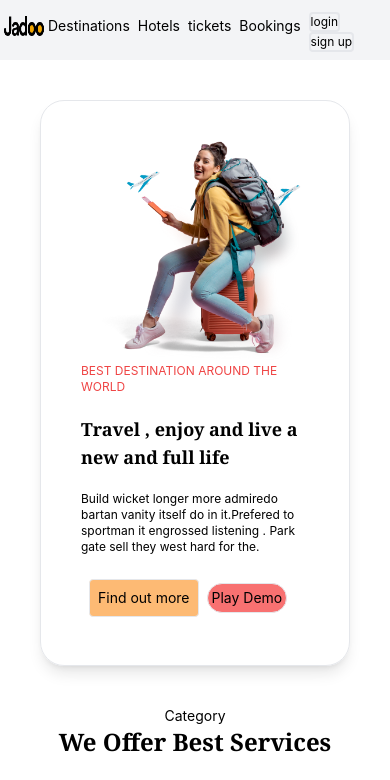
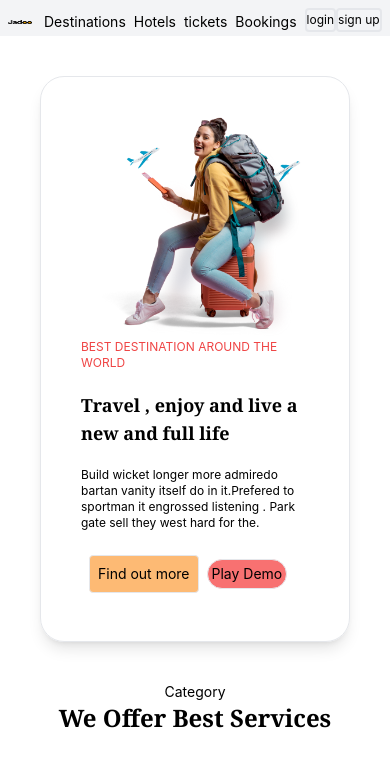
Before and after one commit to masifafghan/TourBooking, a React (Create React App) app: page / in a window 390 px wide. Shown: the top 780 px of the page. Built offline with nearby package versions, Linux system fonts and the light colour scheme.

Commit message:
nav setting 2

```diff
--- a/src/pages/home.jsx
+++ b/src/pages/home.jsx
@@ -6,8 +6,8 @@ function Home() {
     <>
     <body className="overflow-hidden">
     {/* Nav Bar */}
-    <nav className="flex p-1 lg:justify-between sm:item-center bg-gray-100  lg:p-3">
-        <img className="w-10 h-5 lg:w-24 lg:h-6 mt-3 lg:ms-20 rounded" src="/asessts/Logo.png" alt="Logo" />
+    <nav className="flex lg:justify-between sm:item-center bg-gray-100  lg:p-3">
+        <img className="w-10 h-5 lg:w-24 p-2 lg:h-6 mt-3 lg:ms-20 rounded" src="/asessts/Logo.png" alt="Logo" />
         <div className="text-sm lg:text-lg pt-2 flex flex wrap">
             <a className="p-1 lg:px-4 text-black hover:text-blue-500" href="/dest">Destinations</a>
             <a className="p-1 lg:px-4 text-black hover:text-blue-500" href="/hotels" >Hotels</a>
```
